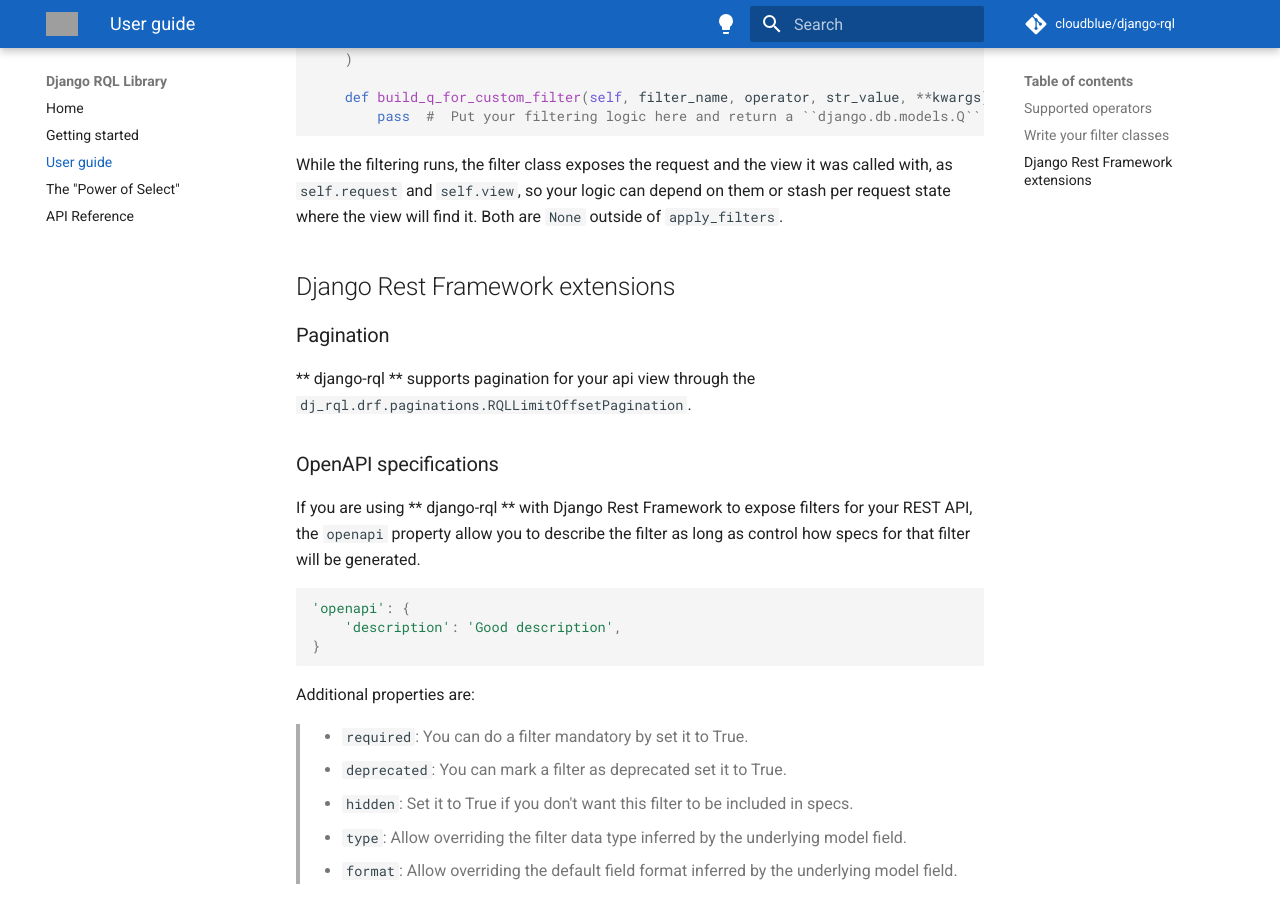
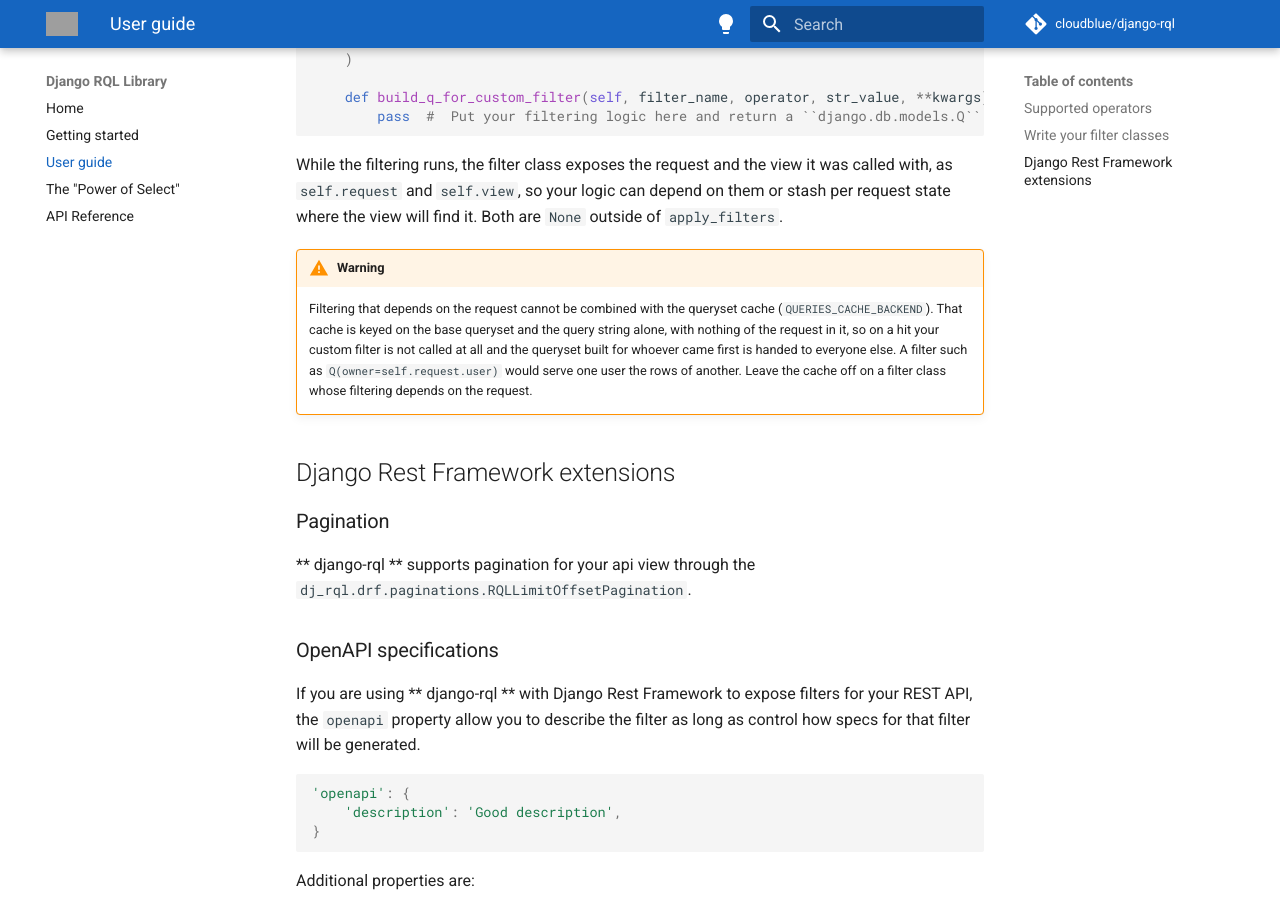
Before and after one commit to cloudblue/django-rql, an MkDocs documentation site: the page built from docs/user_guide.md, in a window 1280 px wide and 900 px high, scrolled down 7195 px. Built offline with MkDocs 1.6.1 and Material for MkDocs 9.7.7, drawn with Linux system fonts in a browser that asks for light colours; comment, search, counter and statistics services are not loaded; grey boxes are pictures that could not be loaded.

Commit message:
Warn that request aware filtering rules out the queryset cache
`QUERIES_CACHE_BACKEND` keys its entries on the base queryset and the query
string, with nothing of the request in them, so on a hit a custom filter is
never called and the queryset built for whoever came first is served to
everyone else. Inviting filtering logic to depend on the request without saying
this is inviting a filter like `Q(owner=self.request.user)` to hand one user
the rows of another.

```diff
--- a/docs/user_guide.md
+++ b/docs/user_guide.md
@@ -391,6 +391,16 @@
 stash per request state where the view will find it. Both are `None` outside of
 `apply_filters`.
 
+!!! warning
+
+    Filtering that depends on the request cannot be combined with the queryset cache
+    (`QUERIES_CACHE_BACKEND`). That cache is keyed on the base queryset and the query
+    string alone, with nothing of the request in it, so on a hit your custom filter is
+    not called at all and the queryset built for whoever came first is handed to
+    everyone else. A filter such as `Q(owner=self.request.user)` would serve one user
+    the rows of another. Leave the cache off on a filter class whose filtering depends
+    on the request.
+
 ## Django Rest Framework extensions
 
 ### Pagination
```
